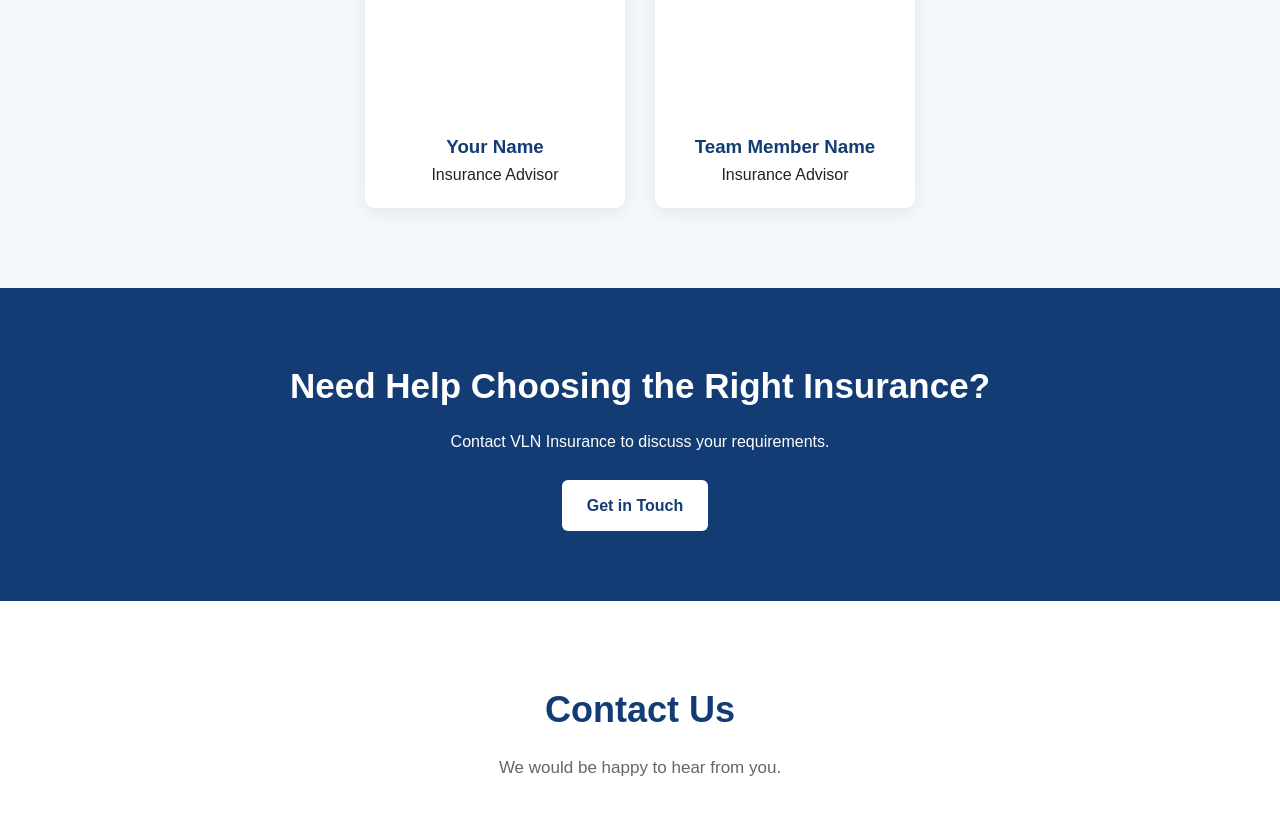
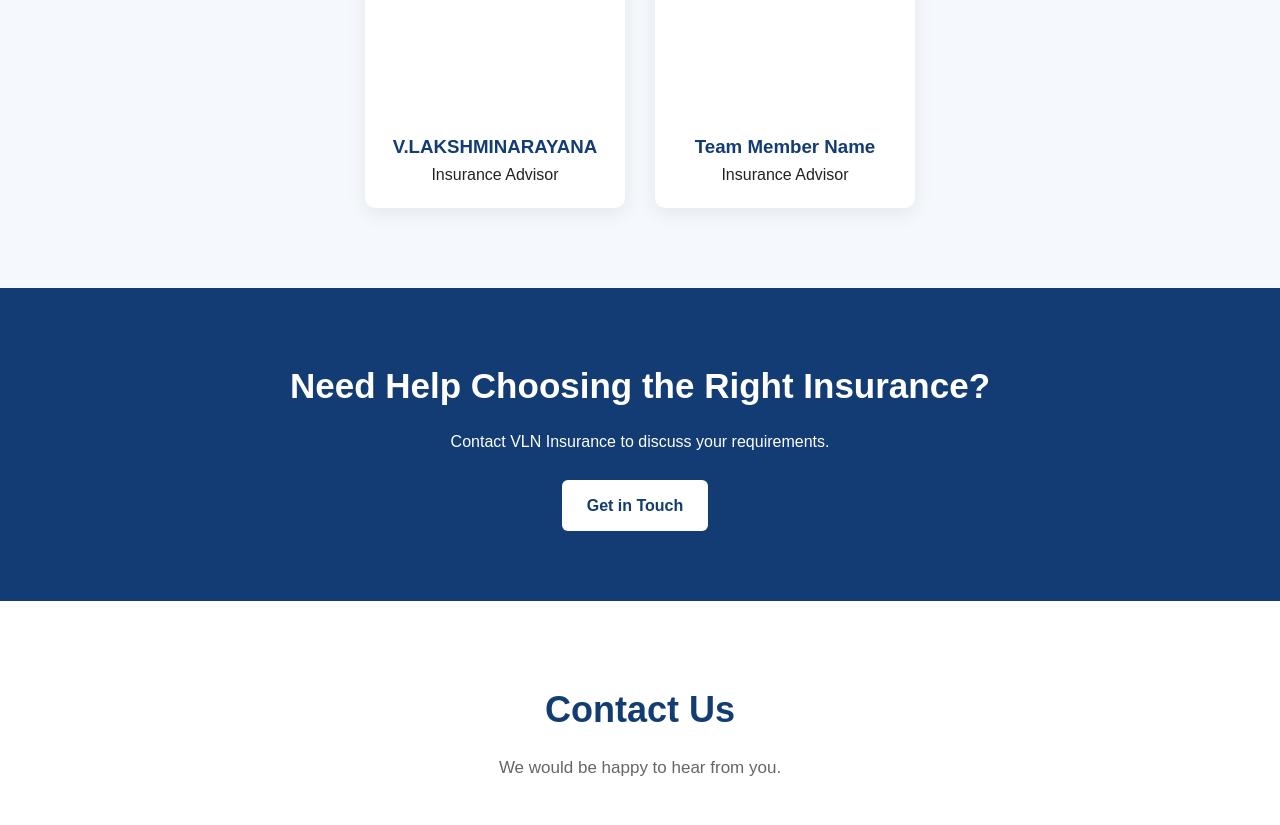
Before and after one commit to vlninsurance/vlninsurance.github.io, a plain HTML site: page index.html in a window 1280 px wide. Shown: the part 2760-3585 px from the top of the page. Drawn offline with Linux system fonts and the light colour scheme.

Commit message:
Update index.html

```diff
--- a/index.html
+++ b/index.html
@@ -314,7 +314,7 @@
                          alt="VLN Insurance Team Member">
                 </div>
 
-                <h3>Your Name</h3>
+                <h3>V.LAKSHMINARAYANA</h3>
 
                 <p>
                     Insurance Advisor
```
